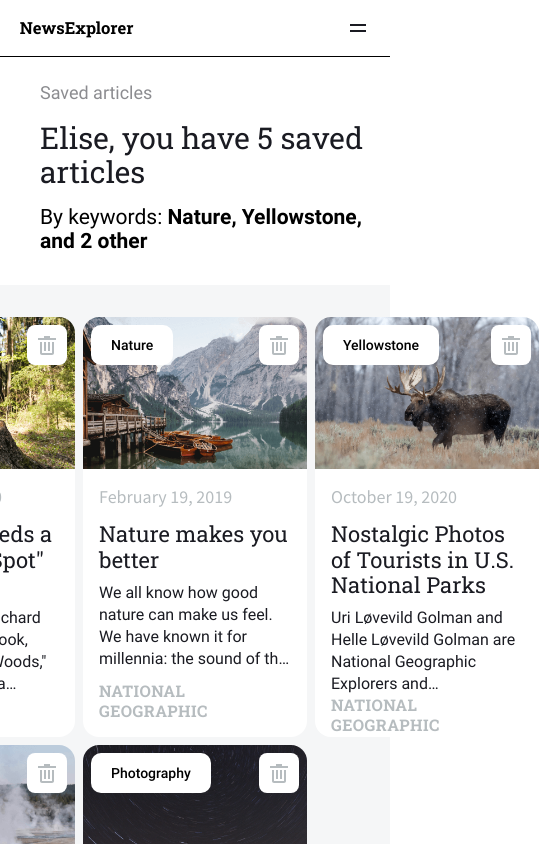
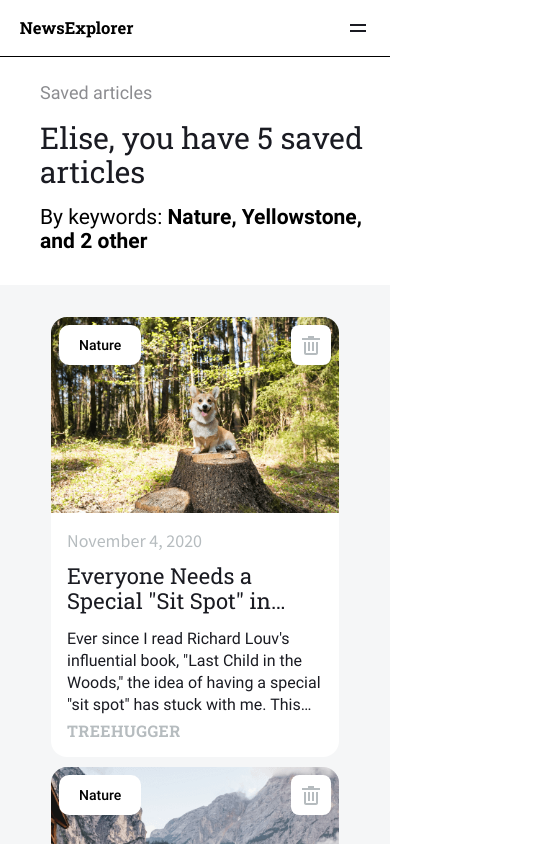
Before and after one commit to Yotam7298/news-explorer-frontend, a React (Create React App) app: page /saved-news in a window 390 px wide. Shown: the top 844 px of the page, 539 px wide, since content can reach past the window. Built offline with nearby package versions, Linux system fonts and the light colour scheme; the HTML template or start-up script is replaced by a standard one.

Commit message:
320px - main and newcard optimized

```diff
--- a/src/components/Main/Main.css
+++ b/src/components/Main/Main.css
@@ -1,6 +1,6 @@
 .main {
-    background-color: #F5F6F7;
-    width:100%;
+  background-color: #f5f6f7;
+  width: 100%;
 }
 
 .main__loading {
@@ -11,7 +11,7 @@
   font-family: Roboto, sans-serif;
   font-size: 18px;
   line-height: 24px;
-    color: #B6BCBF;
+  color: #b6bcbf;
 }
 
 .main__title {
@@ -20,8 +20,8 @@
   padding-top: clamp(40px, calc(40px + 40 * ((100vw - 768px) / 672)), 80px);
   text-align: left;
   font-family: Roboto-slab, sans-serif;
-    font-size: 40px;
-    line-height: 46px;
+  font-size: clamp(30px, calc(30px + 10 * ((100vw - 768px) / 672)), 40px);
+  line-height: clamp(40px, calc(40px + 6 * ((100vw - 768px) / 672)), 46px);
 }
 
 .main__button {
@@ -39,7 +39,17 @@
 }
 
 .main__button:hover {
-    background-color: #E8E8E8;
-    opacity: .9;
+  background-color: #e8e8e8;
+  opacity: 0.9;
   cursor: pointer;
 }
+
+@media screen and (max-width: 767px) {
+  .main__title {
+    margin-left: 16px;
+  }
+
+  .main__button {
+    width: 288px;
+  }
+}
--- a/src/components/NewsCard/NewsCard.css
+++ b/src/components/NewsCard/NewsCard.css
@@ -111,3 +111,27 @@
   text-transform: uppercase;
   color: #b6bcbf;
 }
+
+@media screen and (max-width: 767px) {
+  .news-card {
+    width: 288px;
+    height: 440px;
+  }
+
+  .news-card__image {
+    height: 196px;
+  }
+
+  .news-card__title {
+    margin-top: 10px;
+    display: -webkit-box;
+    -webkit-line-clamp: 2;
+    -webkit-box-orient: vertical;
+    overflow: hidden;
+    text-overflow: ellipsis;
+  }
+
+  .news-card__paragraph {
+    margin-top: 14px;
+  }
+}
--- a/src/components/NewsCardList/NewscardList.css
+++ b/src/components/NewsCardList/NewscardList.css
@@ -1,5 +1,7 @@
 .cards-list {
-    width: calc(100% - clamp(80px, calc(80px + 128 * ((100vw - 768px) / 672)), 208px));
+  width: calc(
+    100% - clamp(80px, calc(80px + 128 * ((100vw - 768px) / 672)), 208px)
+  );
   padding: clamp(32px, calc(32px + 32 * ((100vw - 768px) / 672)), 64px)
     clamp(40px, calc(40px + 64 * ((100vw - 768px) / 672)), 104px);
   display: grid;
@@ -7,3 +9,11 @@
   grid-template-columns: max-content max-content max-content;
   gap: clamp(8px, calc(8px + 8 * ((100vw - 768px) / 672)), 16px);
 }
+
+@media screen and (max-width: 767px) {
+  .cards-list {
+    padding: 58px auto 16px;
+    grid-template-columns: repeat(auto-fill, 288px);
+    gap: 10px;
+  }
+}
```
Lines whose indentation alone changed are shown as unchanged.
